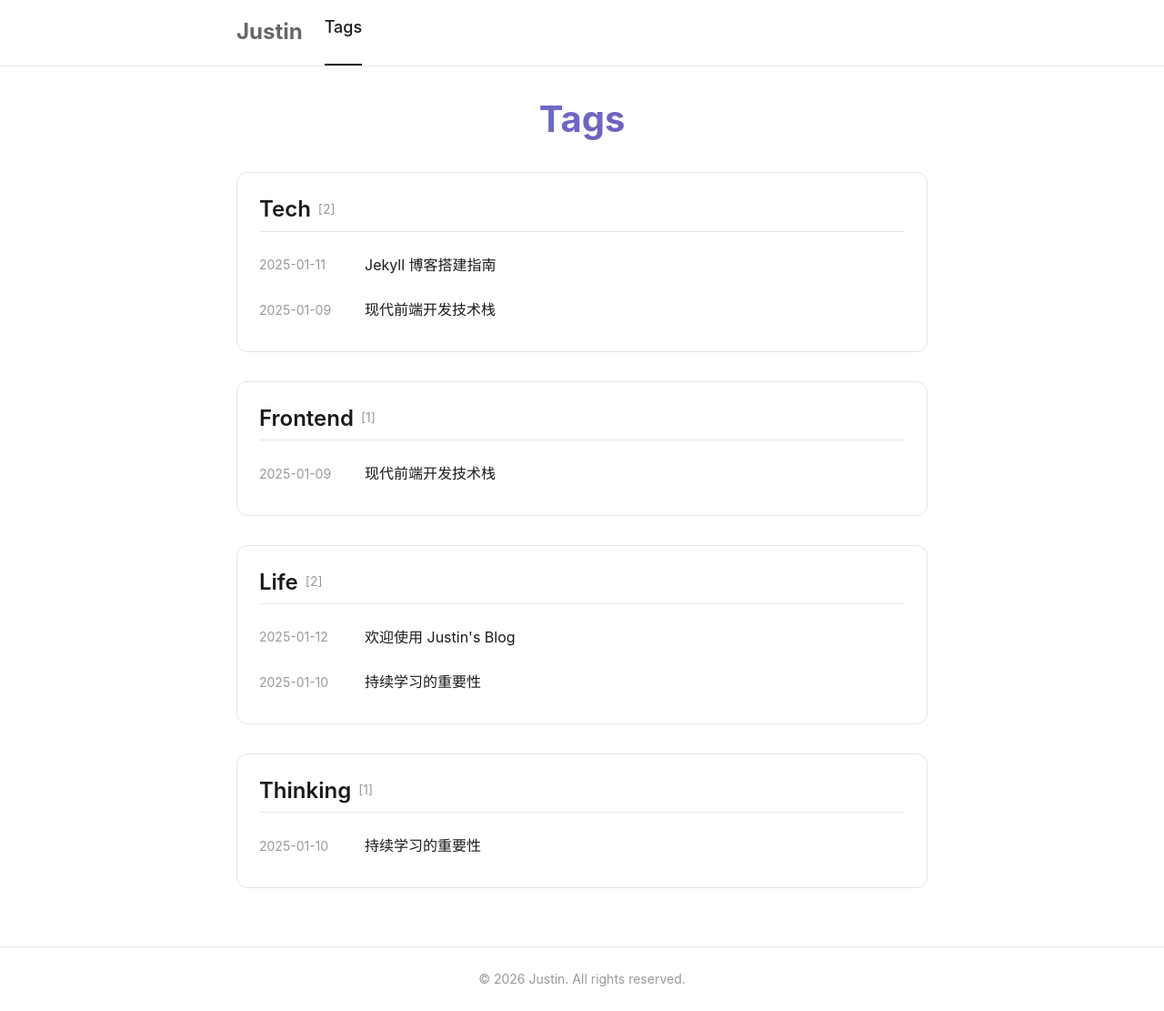
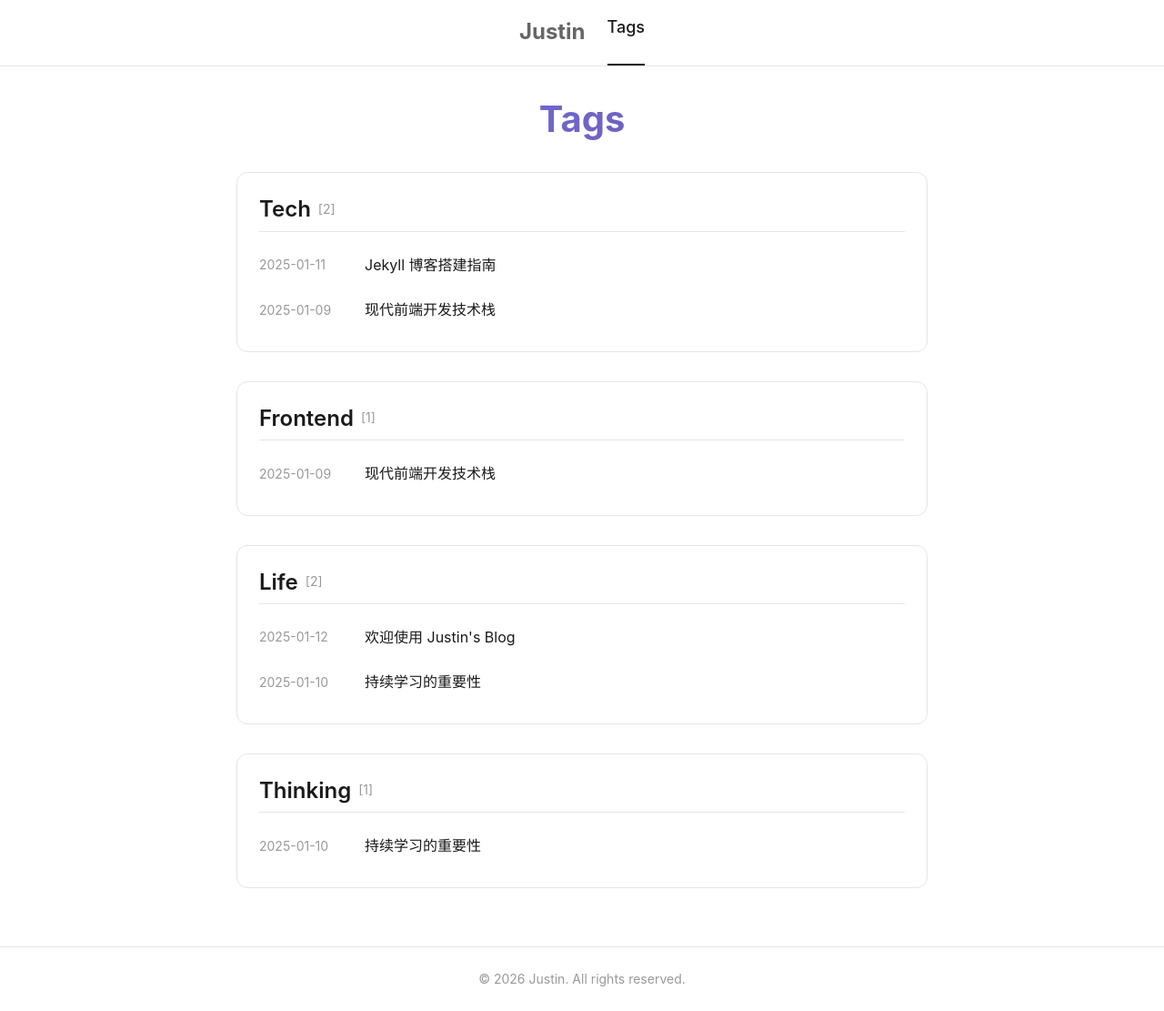
Before and after one commit to daysneco/daysneco.github.io, a Jekyll site: the page built from tags.md, in a window 1280 px wide and 1111 px high. Shown: the whole window at 91% size. Built offline with Jekyll 4.4.1, drawn with Linux system fonts in a browser that asks for light colours.

Commit message:
Center navigation and remove site description

```diff
--- a/_layouts/home.html
+++ b/_layouts/home.html
@@ -5,7 +5,6 @@ layout: default
 <div class="home-page">
   <div class="intro">
     <h1 class="site-title">Justin's Blog</h1>
-    <p class="site-description">{{ site.description }}</p>
   </div>
 
   <div class="posts-list">
--- a/_sass/_navigation.scss
+++ b/_sass/_navigation.scss
@@ -14,6 +14,7 @@
     margin: 0 auto;
     padding: 0 $container-padding;
     display: flex;
+    justify-content: center;
     gap: $spacing-lg;
   }
 
```
